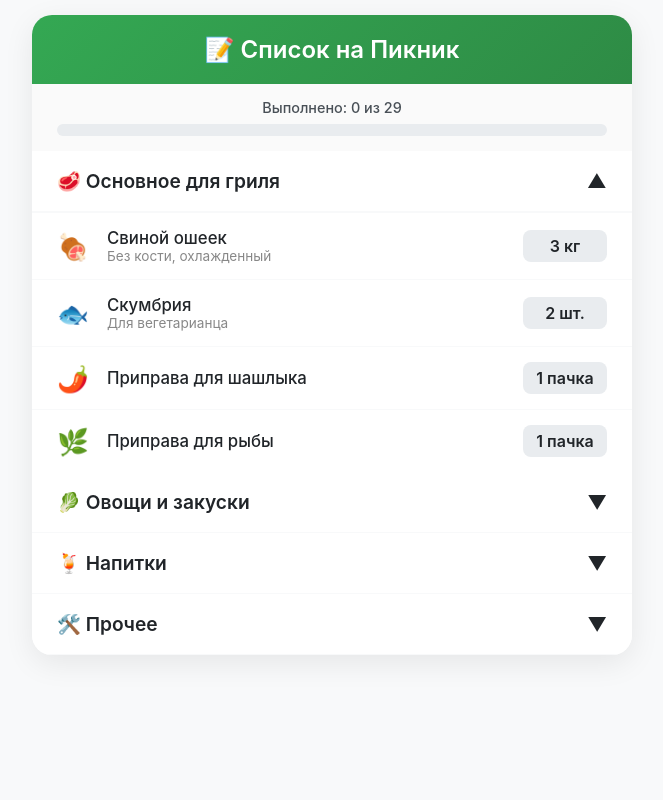
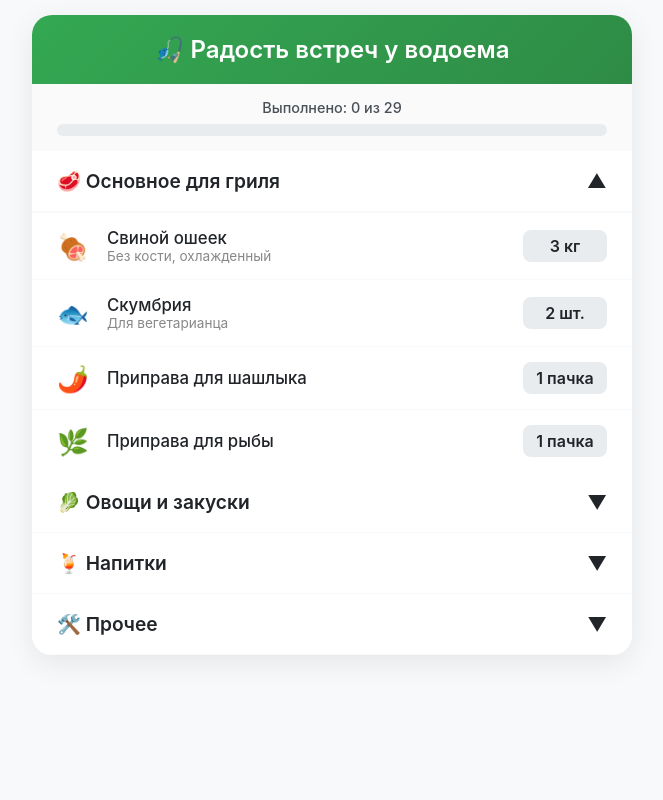
Before and after one commit to uVodoema/uVodoema.github.io, a plain HTML site: page index.html in a window 1280 px wide. Shown: the whole page, without its empty margins (308-971 px from the left). Drawn offline with Linux system fonts and the light colour scheme.

Commit message:
Update index.html

```diff
--- a/index.html
+++ b/index.html
@@ -3,7 +3,7 @@
 <head>
 <meta charset="UTF-8">
 <meta name="viewport" content="width=device-width, initial-scale=1.0, user-scalable=no">
-<title>Пикник: Список покупок</title>
+<title>Радость встреч у водоема</title>
 <style>
     :root {
         --primary-color: #34A853; /* Более насыщенный зеленый */
@@ -179,7 +179,7 @@
 
 <div class="container">
     <div class="header">
-        <h1>📝 Список на Пикник</h1>
+        <h1>🎣 Радость встреч у водоема</h1>
     </div>
 
     <div class="progress-section">
```
